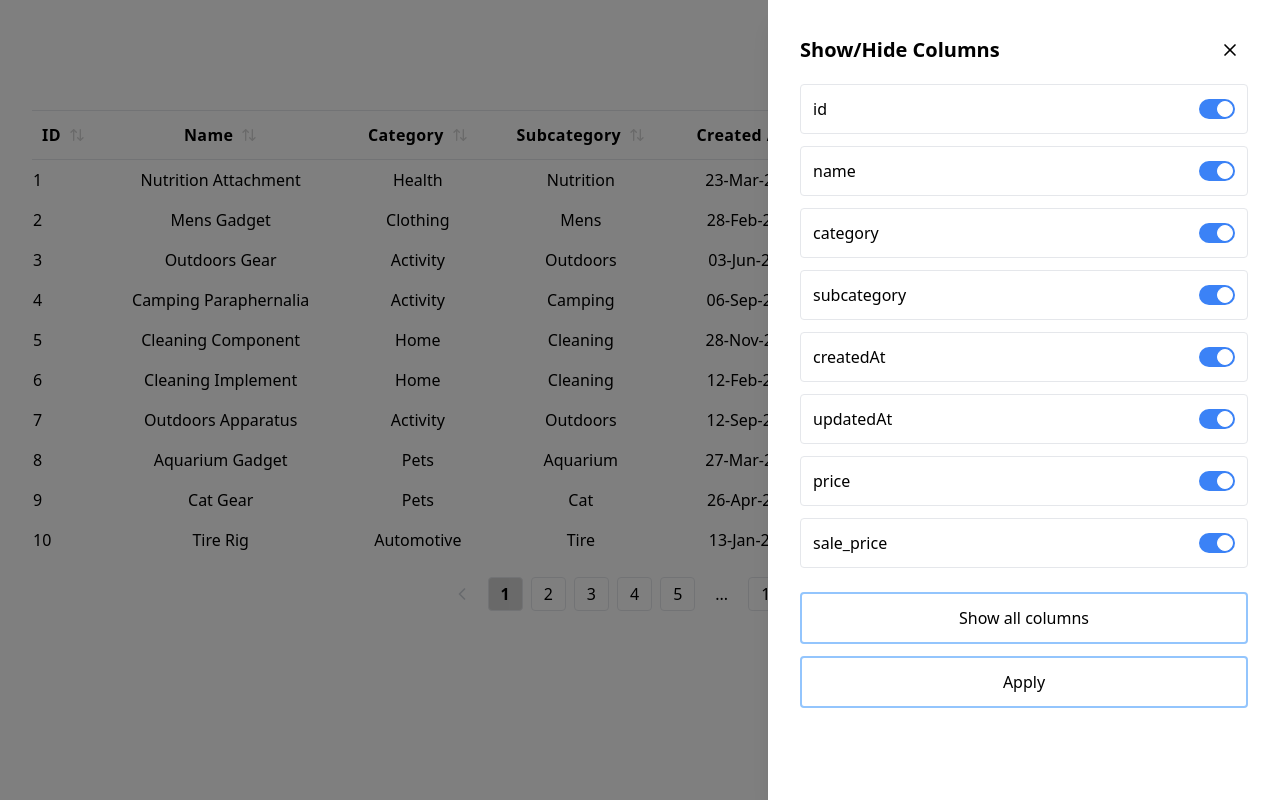
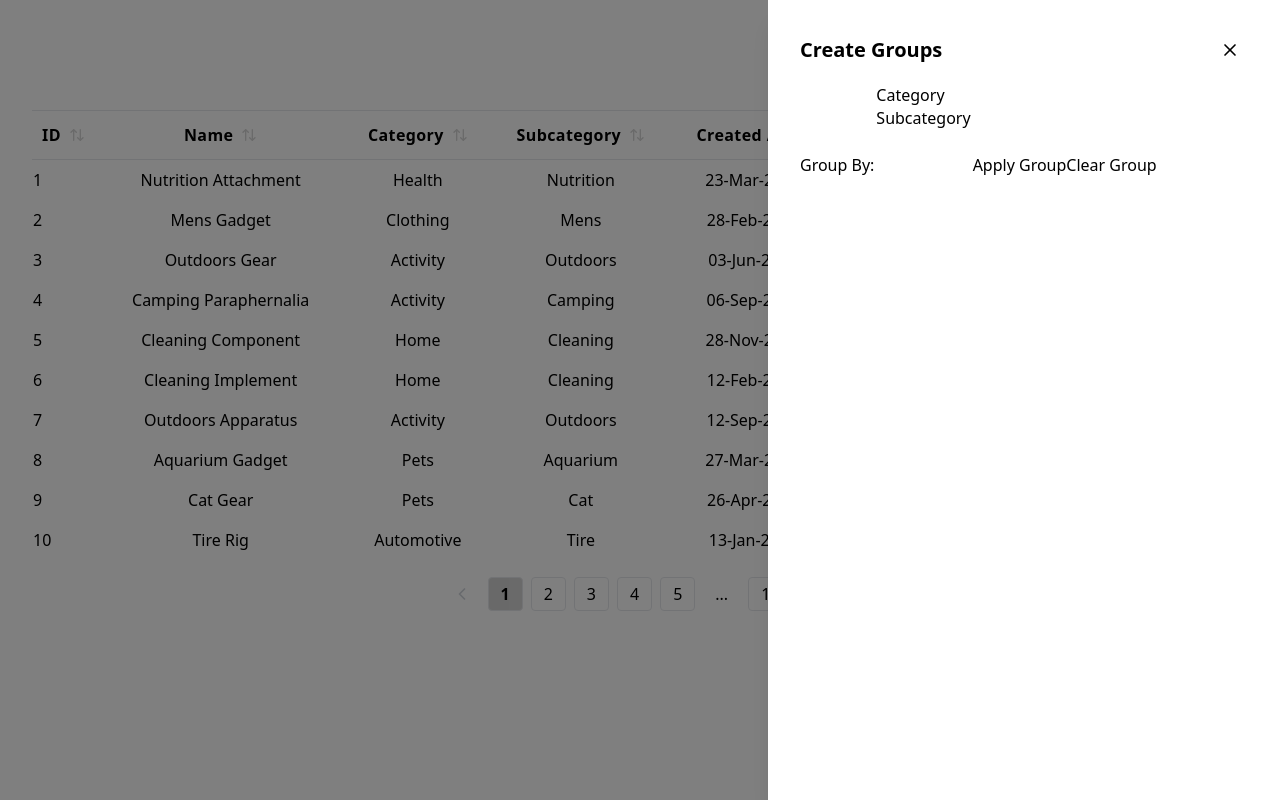
Before and after one commit to ShivangamSoni/products-table, a React (Vite) app: page / in a window 1280 px wide. Built offline with nearby package versions, Linux system fonts and the light colour scheme.

Commit message:
Add: Grouping Functionality & Basic UI

```diff
--- /dev/null
+++ b/src/components/products/SIdePanels/Group.tsx
@@ -0,0 +1,35 @@
+export default function Group({
+    selectedGroupBy,
+    onChange,
+    onApply,
+    onClear,
+}: {
+    selectedGroupBy: string[];
+    onChange: (selected: string[]) => void;
+    onApply: () => void;
+    onClear: () => void;
+}) {
+    const handleSelectionChange = (e: React.ChangeEvent<HTMLSelectElement>) => {
+        const options = Array.from(e.target.selectedOptions).map(
+            (opt) => opt.value
+        );
+        onChange(options);
+    };
+
+    return (
+        <div>
+            <label htmlFor="grouping">Group By:</label>
+            <select
+                id="grouping"
+                multiple
+                value={selectedGroupBy}
+                onChange={handleSelectionChange}
+            >
+                <option value="category">Category</option>
+                <option value="subcategory">Subcategory</option>
+            </select>
+            <button onClick={onApply}>Apply Group</button>
+            <button onClick={onClear}>Clear Group</button>
+        </div>
+    );
+}
--- a/src/components/products/Table.tsx
+++ b/src/components/products/Table.tsx
@@ -5,8 +5,11 @@ import {
     createColumnHelper,
     flexRender,
     getCoreRowModel,
+    getExpandedRowModel,
+    getGroupedRowModel,
     getPaginationRowModel,
     getSortedRowModel,
+    GroupingState,
     useReactTable,
 } from "@tanstack/react-table";
 
@@ -24,11 +27,12 @@ import {
 import { Pagination } from "../Pagination";
 import SidePanel from "../sidepanel/SidePanel";
 import Sorting from "./SIdePanels/Sorting";
+import Toggle from "./SIdePanels/Toggle";
+import Group from "./SIdePanels/Group";
 
 import { formatDate } from "../../utils/date";
 
 import mockdata from "../../data/data.json";
-import Toggle from "./SIdePanels/Toggle";
 
 export type ProductType = {
     id: number;
@@ -83,11 +87,15 @@ export default function ProductsTable() {
 
     const [sidePanelStatus, setSidePanelStatus] = useState<
         "close" | "sort" | "toggle" | "group" | "filter"
-    >("toggle");
+    >("group");
 
     const [sorting, setSorting] = useState<ColumnSort[]>([]);
 
     const [columnVisibility, setColumnVisibility] = useState({});
+
+    const [grouping, setGrouping] = useState<GroupingState>([]);
+    const [selectedGroupBy, setSelectedGroupBy] = useState<string[]>([]);
+    const [expanded, setExpanded] = useState({});
 
     const tableManager = useReactTable({
         data,
@@ -96,6 +104,8 @@ export default function ProductsTable() {
         state: {
             sorting,
             columnVisibility,
+            grouping,
+            expanded,
         },
 
         initialState: {
@@ -118,11 +128,26 @@ export default function ProductsTable() {
 
         // Visibility/Toggle
         onColumnVisibilityChange: setColumnVisibility,
+
+        // Grouping
+        getGroupedRowModel: getGroupedRowModel(),
+        onGroupingChange: setGrouping,
+        getExpandedRowModel: getExpandedRowModel(),
+        onExpandedChange: setExpanded,
     });
 
     function closeSidePanel() {
         setSidePanelStatus("close");
     }
+
+    const handleApplyGroup = () => {
+        setGrouping(selectedGroupBy);
+    };
+
+    const handleClearGroup = () => {
+        setSelectedGroupBy([]);
+        setGrouping([]);
+    };
 
     return (
         <div className="flex flex-col gap-4 min-h-full max-w-screen-xl mx-auto py-16 px-8">
@@ -145,7 +170,10 @@ export default function ProductsTable() {
                     <span className="sr-only">Filter</span>
                     <ListFilter className="text-gray-600" size={24} />
                 </button>
-                <button className="outline-none  p-0.5 rounded border border-transparent hover:border-current hover:bg-gray-200 focus-visible:border-current focus-visible:bg-gray-200">
+                <button
+                    onClick={() => setSidePanelStatus("group")}
+                    className="outline-none  p-0.5 rounded border border-transparent hover:border-current hover:bg-gray-200 focus-visible:border-current focus-visible:bg-gray-200"
+                >
                     <span className="sr-only">Group Data</span>
                     <Layers className="text-gray-600" size={24} />
                 </button>
@@ -202,12 +230,22 @@ export default function ProductsTable() {
                                         "text-center": cell.column.id !== "id",
                                     })}
                                 >
-                                    {cell.getIsPlaceholder()
-                                        ? null
-                                        : flexRender(
-                                              cell.column.columnDef.cell,
-                                              cell.getContext()
-                                          )}
+                                    {cell.getIsGrouped() ? (
+                                        <button
+                                            onClick={row.getToggleExpandedHandler()}
+                                        >
+                                            {flexRender(
+                                                cell.column.columnDef.cell,
+                                                cell.getContext()
+                                            )}{" "}
+                                            ({row.subRows.length})
+                                        </button>
+                                    ) : cell.getIsAggregated() ? null : cell.getIsPlaceholder() ? null : (
+                                        flexRender(
+                                            cell.column.columnDef.cell,
+                                            cell.getContext()
+                                        )
+                                    )}
                                 </td>
                             ))}
                         </tr>
@@ -249,6 +287,21 @@ export default function ProductsTable() {
                     />
                 </SidePanel>
             )}
+
+            {sidePanelStatus === "group" && (
+                <SidePanel
+                    title={"Create Groups"}
+                    isOpen
+                    onClose={closeSidePanel}
+                >
+                    <Group
+                        selectedGroupBy={selectedGroupBy}
+                        onChange={setSelectedGroupBy}
+                        onApply={handleApplyGroup}
+                        onClear={handleClearGroup}
+                    />
+                </SidePanel>
+            )}
         </div>
     );
 }
```
